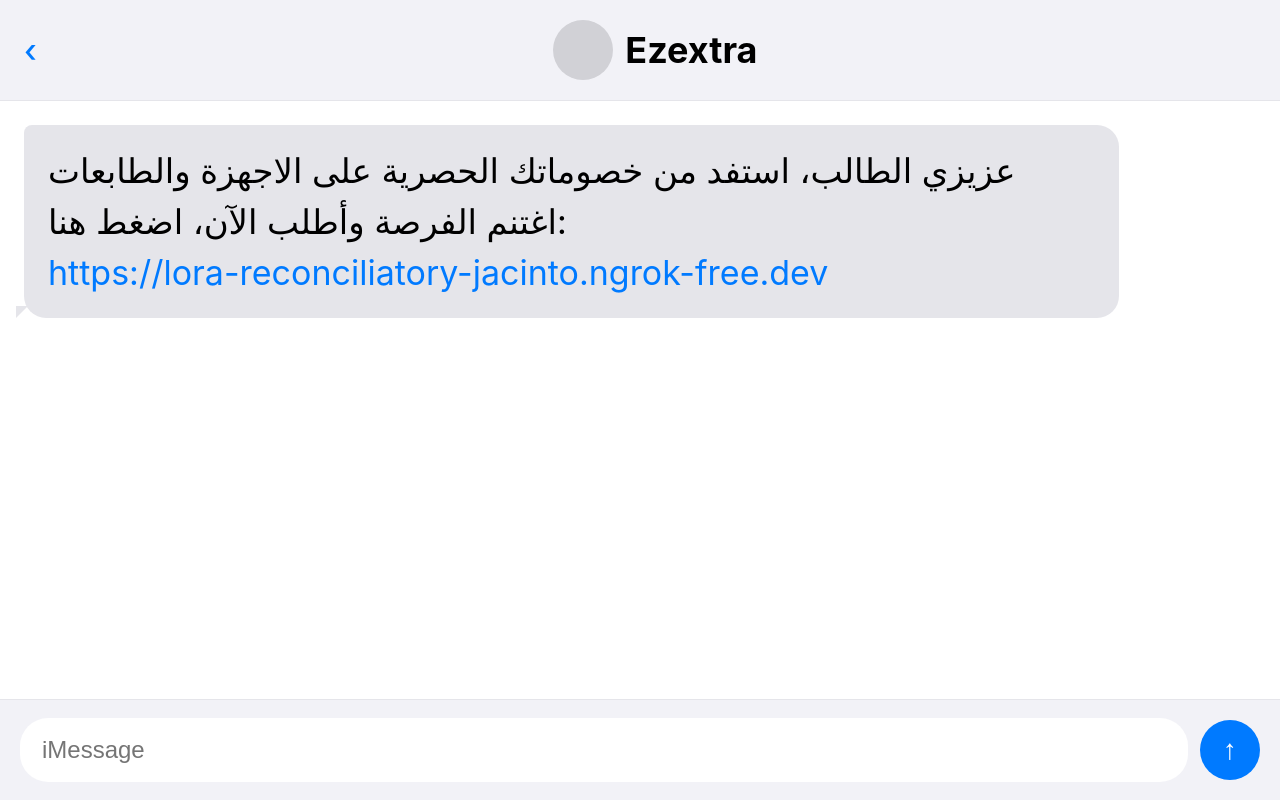
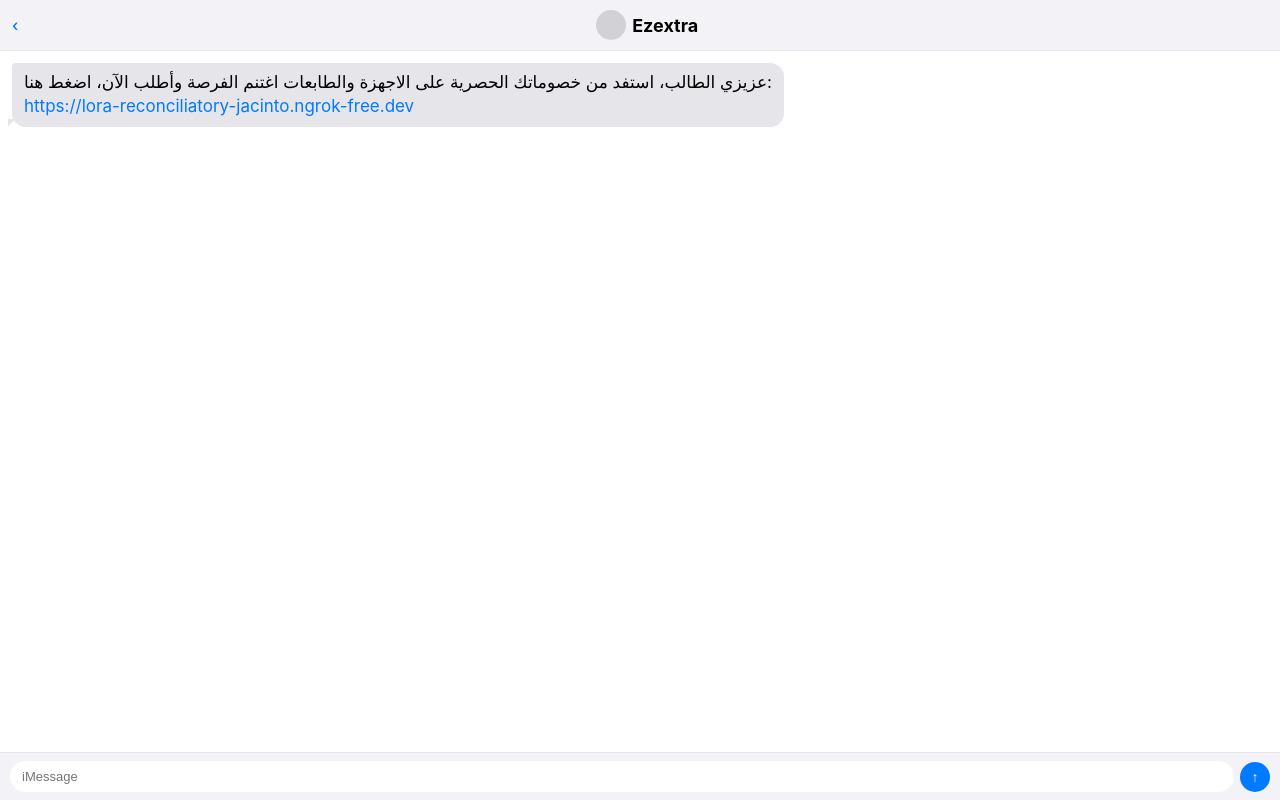
Before and after one commit to AlizziAbdulrahman/URL, a plain HTML site: page index.html in a window 1280 px wide. Drawn offline with Linux system fonts and the light colour scheme.

Commit message:
Update index.html

```diff
--- a/index.html
+++ b/index.html
@@ -3,7 +3,7 @@
 <head>
 <meta charset="utf-8" />
 <meta name="viewport" content="width=device-width,initial-scale=1" />
-<title>iMessage Style (Gray Only, Large Version)</title>
+<title>iMessage Style (Gray Only, Compact Version)</title>
 <style>
   body {
     margin: 0;
@@ -18,13 +18,13 @@
   .header {
     background: #f2f2f7;
     border-bottom: 1px solid #e5e5ea;
-    padding: 20px 24px;
+    padding: 10px 12px;
     display: flex;
     align-items: center;
-    gap: 18px;
+    gap: 8px;
   }
   .back {
-    font-size: 32px;
+    font-size: 16px;
     color: #007aff;
     cursor: pointer;
     font-weight: 500;
@@ -32,19 +32,19 @@
   .contact {
     display: flex;
     align-items: center;
-    gap: 12px;
+    gap: 6px;
     flex: 1;
     justify-content: center;
   }
   .avatar {
-    width: 60px;
-    height: 60px;
+    width: 30px;
+    height: 30px;
     border-radius: 50%;
     background: #d1d1d6;
   }
   .name {
     font-weight: 700;
-    font-size: 36px;
+    font-size: 18px;
   }
 
   /* Chat area */
@@ -52,7 +52,7 @@
     flex: 1;
     background: #fff;
     overflow-y: auto;
-    padding: 24px;
+    padding: 12px;
     display: flex;
     flex-direction: column;
   }
@@ -61,14 +61,14 @@
   .bubble {
     background: #e5e5ea;
     color: #000;
-    padding: 20px 24px;
-    border-radius: 22px;
-    border-top-left-radius: 8px;
-    max-width: 85%;
+    padding: 8px 12px;
+    border-radius: 14px;
+    border-top-left-radius: 4px;
+    max-width: 80%;
     align-self: flex-start;
-    margin-bottom: 18px;
-    line-height: 1.5;
-    font-size: 34px;
+    margin-bottom: 8px;
+    line-height: 1.4;
+    font-size: 17px;
     position: relative;
   }
 
@@ -76,10 +76,10 @@
   .bubble::after {
     content: "";
     position: absolute;
-    left: -8px;
+    left: -4px;
     bottom: 0;
-    width: 12px;
-    height: 12px;
+    width: 8px;
+    height: 8px;
     background: #e5e5ea;
     clip-path: polygon(0 0, 100% 0, 0 100%);
   }
@@ -87,19 +87,19 @@
   /* Input area */
   .input-bar {
     background: #f2f2f7;
-    padding: 18px 20px;
+    padding: 8px 10px;
     border-top: 1px solid #e5e5ea;
     display: flex;
     align-items: center;
-    gap: 12px;
+    gap: 6px;
   }
   .text-box {
     flex: 1;
     border: none;
     background: #fff;
-    border-radius: 28px;
-    padding: 18px 22px;
-    font-size: 24px;
+    border-radius: 18px;
+    padding: 8px 12px;
+    font-size: 13px;
     outline: none;
   }
   .send-btn {
@@ -107,9 +107,9 @@
     color: #fff;
     border: none;
     border-radius: 50%;
-    width: 60px;
-    height: 60px;
-    font-size: 28px;
+    width: 30px;
+    height: 30px;
+    font-size: 14px;
     cursor: pointer;
     font-weight: bold;
   }
```
